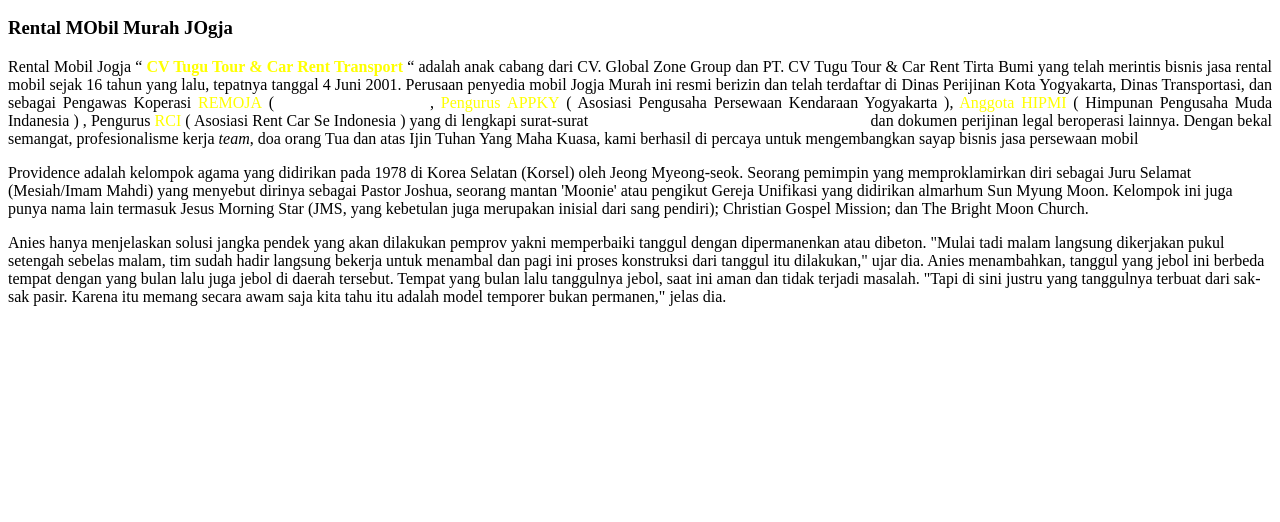
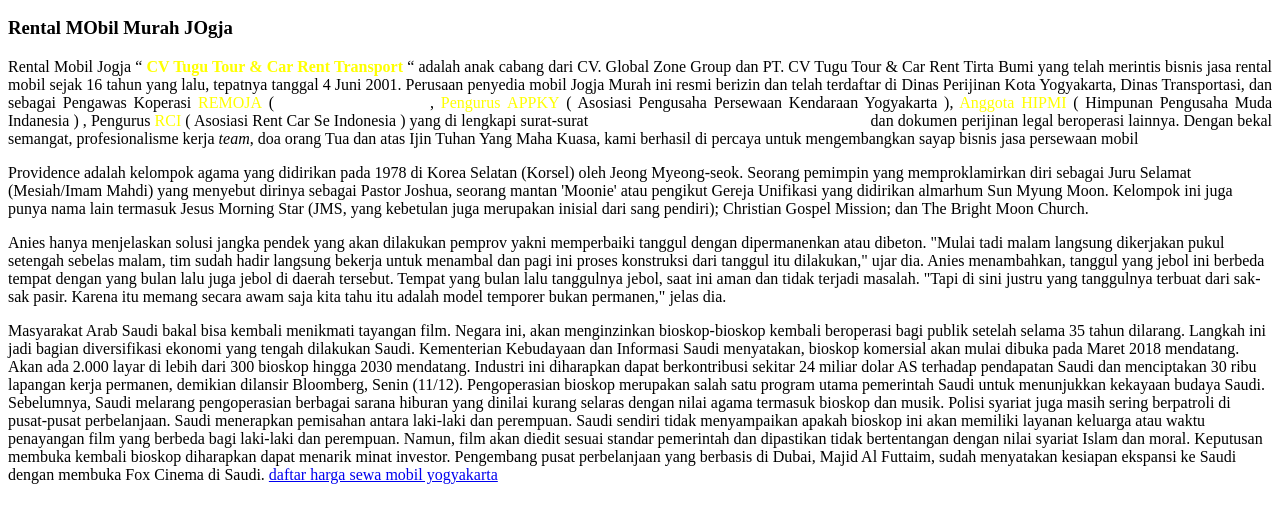
Before and after one commit to sewamobiljogjacvtugu/sewamobiljogjacvtugu.github.io, a plain HTML site: page index.html in a window 1280 px wide. Shown: the part 96-618 px from the top of the page. Drawn offline with Linux system fonts and the light colour scheme.

Commit message:
update baru

```diff
--- a/index.html
+++ b/index.html
@@ -14,6 +14,19 @@ Kelompok ini juga punya nama lain termasuk Jesus Morning Star (JMS, yang kebetul
 
 Anies menambahkan, tanggul yang jebol ini berbeda tempat dengan yang bulan lalu juga jebol di daerah tersebut. Tempat yang bulan lalu tanggulnya jebol, saat ini aman dan tidak terjadi masalah. "Tapi di sini justru yang tanggulnya terbuat dari sak-sak pasir. Karena itu memang secara awam saja kita tahu itu adalah model temporer bukan permanen," jelas dia.</p>
 
-</body>
+<p> Masyarakat Arab Saudi bakal bisa kembali menikmati tayangan film. Negara ini, akan menginzinkan bioskop-bioskop kembali beroperasi bagi publik setelah selama 35 tahun dilarang. Langkah ini jadi bagian diversifikasi ekonomi yang tengah dilakukan Saudi.
+
+Kementerian Kebudayaan dan Informasi Saudi menyatakan, bioskop komersial akan mulai dibuka pada Maret 2018 mendatang. Akan ada 2.000 layar di lebih dari 300 bioskop hingga 2030 mendatang. Industri ini diharapkan dapat berkontribusi sekitar 24 miliar dolar AS terhadap pendapatan Saudi dan menciptakan 30 ribu lapangan kerja permanen, demikian dilansir Bloomberg, Senin (11/12).
+
+Pengoperasian bioskop merupakan salah satu program utama pemerintah Saudi untuk menunjukkan kekayaan budaya Saudi. Sebelumnya, Saudi melarang pengoperasian berbagai sarana hiburan yang dinilai kurang selaras dengan nilai agama termasuk bioskop dan musik.
+
+Polisi syariat juga masih sering berpatroli di pusat-pusat perbelanjaan. Saudi menerapkan pemisahan antara laki-laki dan perempuan.
+
+Saudi sendiri tidak menyampaikan apakah bioskop ini akan memiliki layanan keluarga atau waktu penayangan film yang berbeda bagi laki-laki dan perempuan. Namun, film akan diedit sesuai standar pemerintah dan dipastikan tidak bertentangan dengan nilai syariat Islam dan moral.
+
+Keputusan membuka kembali bioskop diharapkan dapat menarik minat investor. Pengembang pusat perbelanjaan yang berbasis di Dubai, Majid Al Futtaim, sudah menyatakan kesiapan ekspansi ke Saudi dengan membuka Fox Cinema di Saudi. <a href="https://cvtugu.com/daftar-harga-mobil-rental-jogja/">daftar harga sewa mobil yogyakarta</a> </a>
+
+
+  </body>
 
 </html>
```
